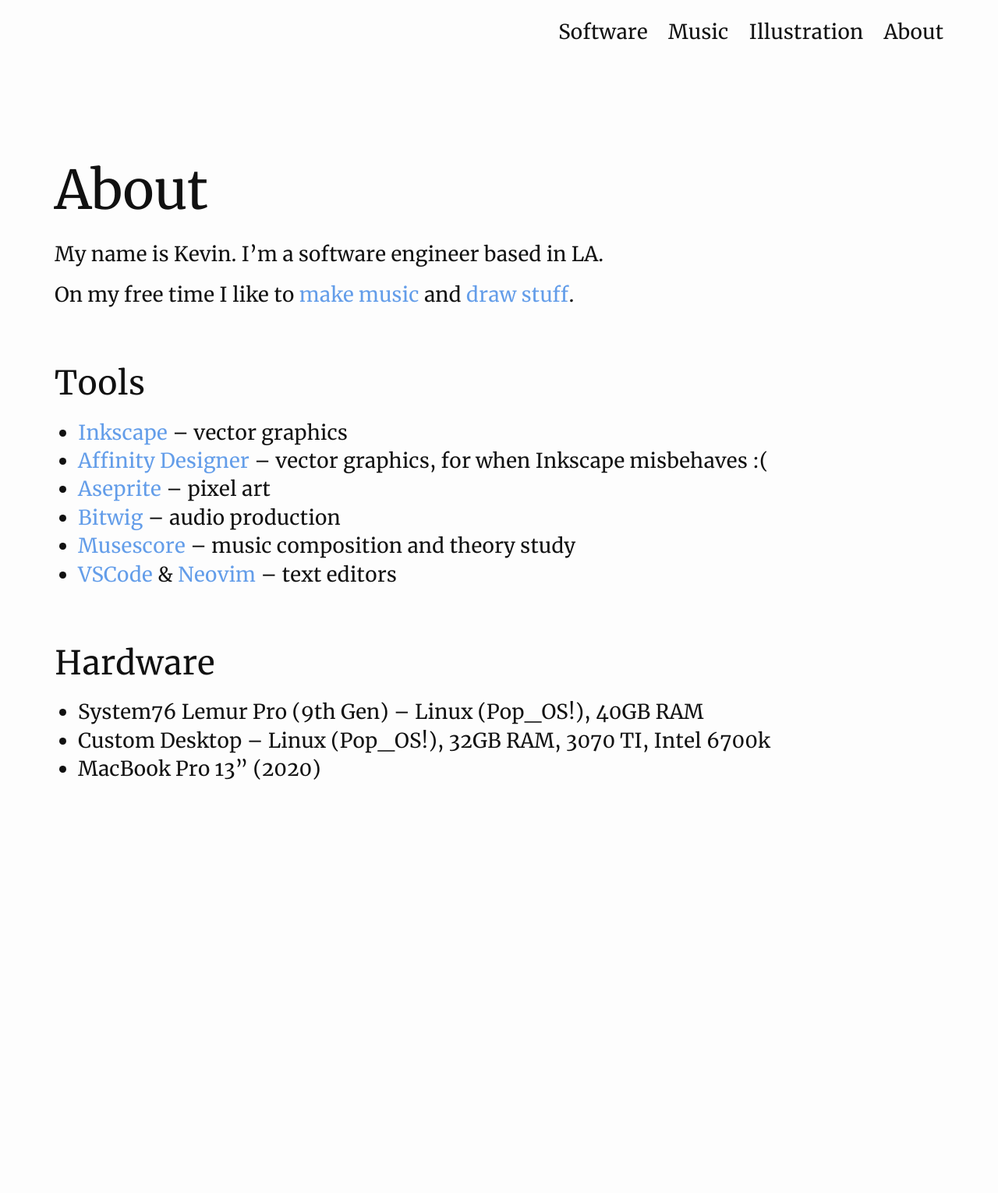
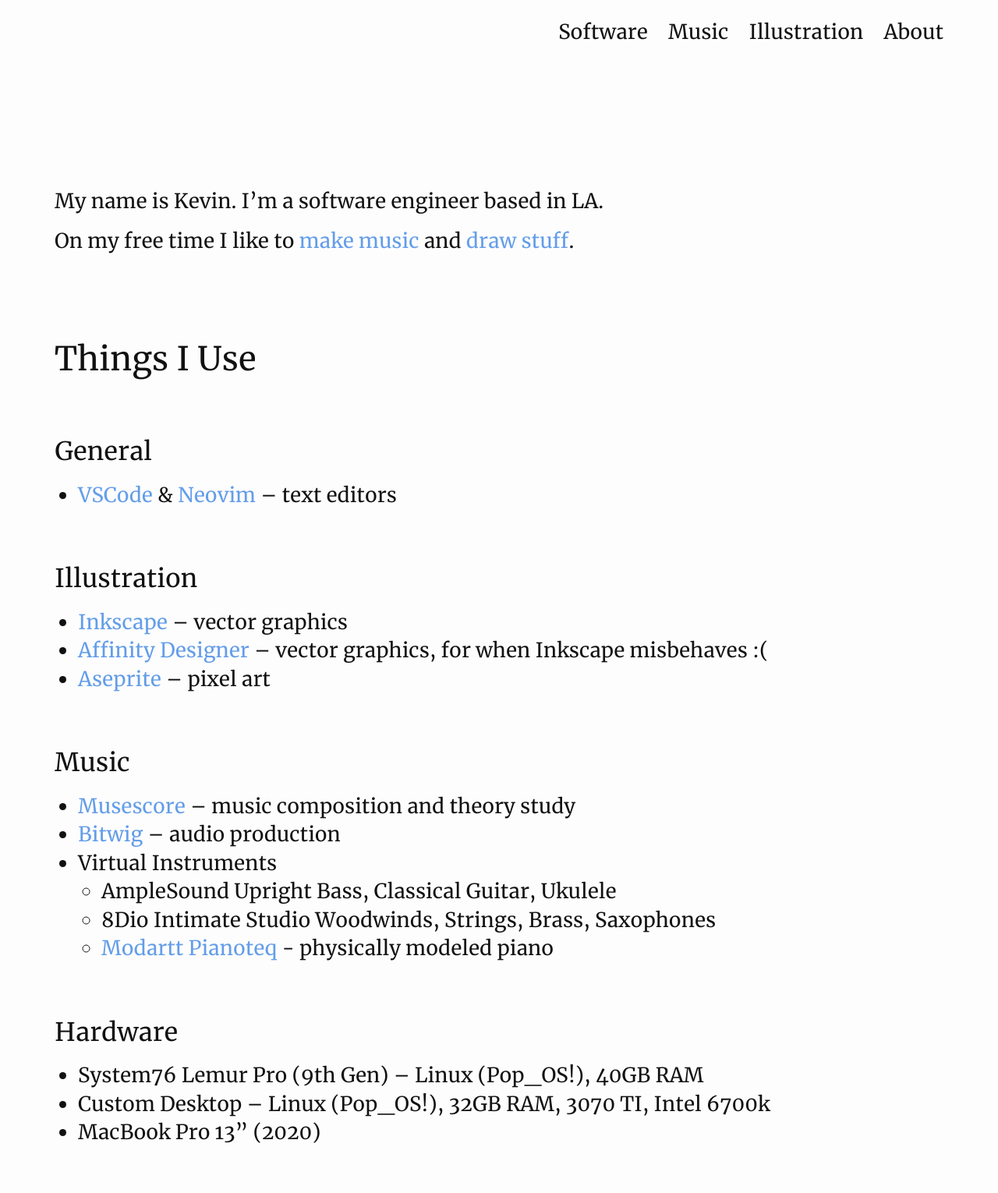
Before and after one commit to heepster/heepster.github.io, a Jekyll site: the page built from about.md, in a window 1280 px wide. Shown: the whole page at 78% size. Built offline with Jekyll 4.4.1, drawn with Linux system fonts in a browser that asks for light colours; before the commit the page ends 1065 px from its top, so only the background shows below that.

Commit message:
Fixing image link

```diff
--- a/_layouts/music.html
+++ b/_layouts/music.html
@@ -3,7 +3,7 @@
 ---
 
 {% for album in site.albums %}
-  <a href="{{ album.url }}">
+  <a class="image-link" href="{{ album.url }}">
     <img class="album" src="/assets/images/albums/{{ album.image_file }}" />
   </a>
 {% endfor %}
--- a/_sass/minima/_base.scss
+++ b/_sass/minima/_base.scss
@@ -278,3 +278,7 @@
 img.album:hover {
   transform: scale(1.02);
 }
+
+a.image-link {
+  text-decoration: none;
+}
--- a/about.md
+++ b/about.md
@@ -1,6 +1,5 @@
 ---
 layout: page
-title: About
 permalink: /about/
 ---
 
@@ -9,19 +8,34 @@
 On my free time I like to [make music](/music) and [draw stuff](/illustration).
 
 <br />
+<br />
 
-### Tools
-* [Inkscape](https://inkscape.org/) -- vector graphics
-* [Affinity Designer](https://affinity.serif.com/en-us/) -- vector graphics, for when Inkscape misbehaves :(
-* [Aseprite](https://www.aseprite.org/) -- pixel art
-* [Bitwig](https://inkscape.org/) -- audio production
-* [Musescore](https://musescore.org/en) -- music composition and theory study
+### Things I Use
+<br />
+
+#### General
 * [VSCode](https://code.visualstudio.com/) & [Neovim](https://neovim.io/) -- text editors
 
 <br />
 
-### Hardware
+#### Illustration
+* [Inkscape](https://inkscape.org/) -- vector graphics
+* [Affinity Designer](https://affinity.serif.com/en-us/) -- vector graphics, for when Inkscape misbehaves :(
+* [Aseprite](https://www.aseprite.org/) -- pixel art
 
+<br />
+
+#### Music
+* [Musescore](https://musescore.org/en) -- music composition and theory study
+* [Bitwig](https://inkscape.org/) -- audio production
+* Virtual Instruments
+    * AmpleSound Upright Bass, Classical Guitar, Ukulele
+    * 8Dio Intimate Studio Woodwinds, Strings, Brass, Saxophones
+    * [Modartt Pianoteq](https://www.modartt.com/pianoteq) - physically modeled piano
+
+<br />
+
+#### Hardware
 * System76 Lemur Pro (9th Gen) -- Linux (Pop_OS!), 40GB RAM
 * Custom Desktop -- Linux (Pop_OS!), 32GB RAM, 3070 TI, Intel 6700k
 * MacBook Pro 13" (2020)
```
Also changed, not shown: assets/images/illustrations/treasure_forest.png.
